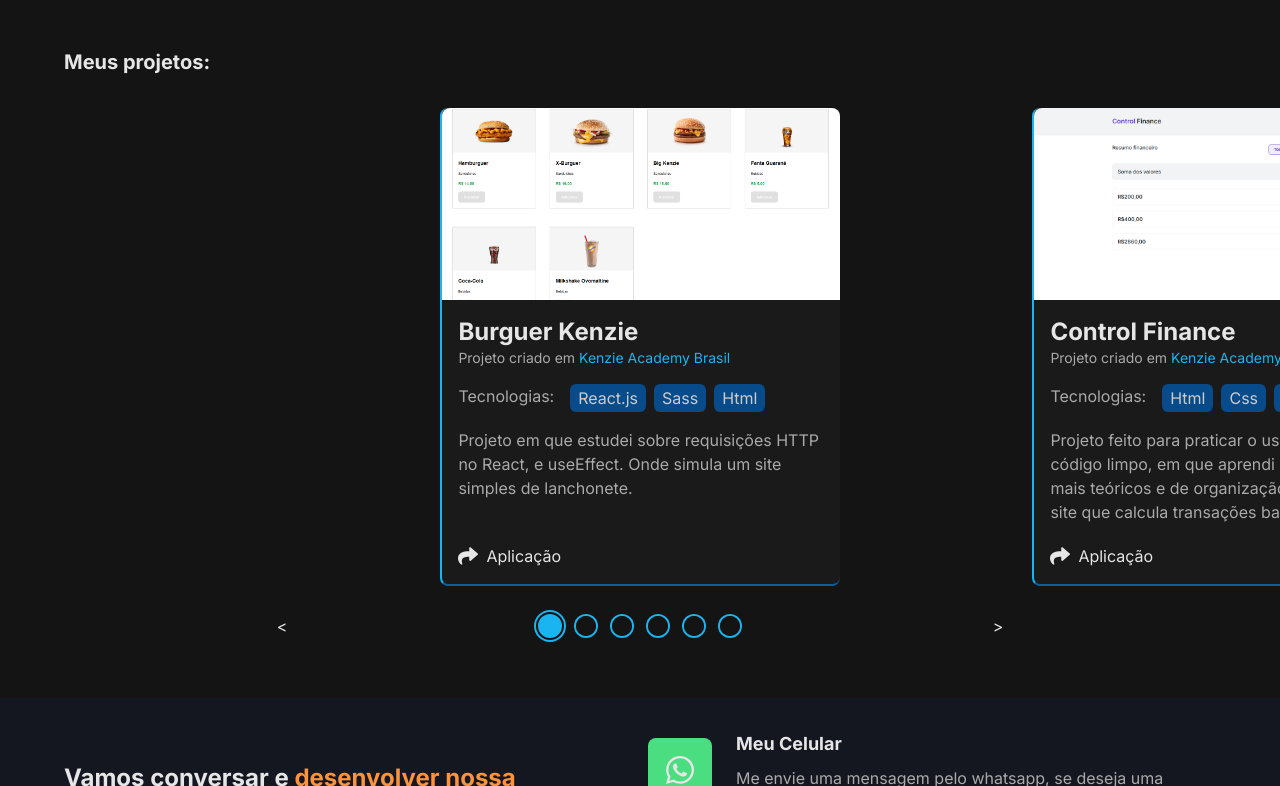
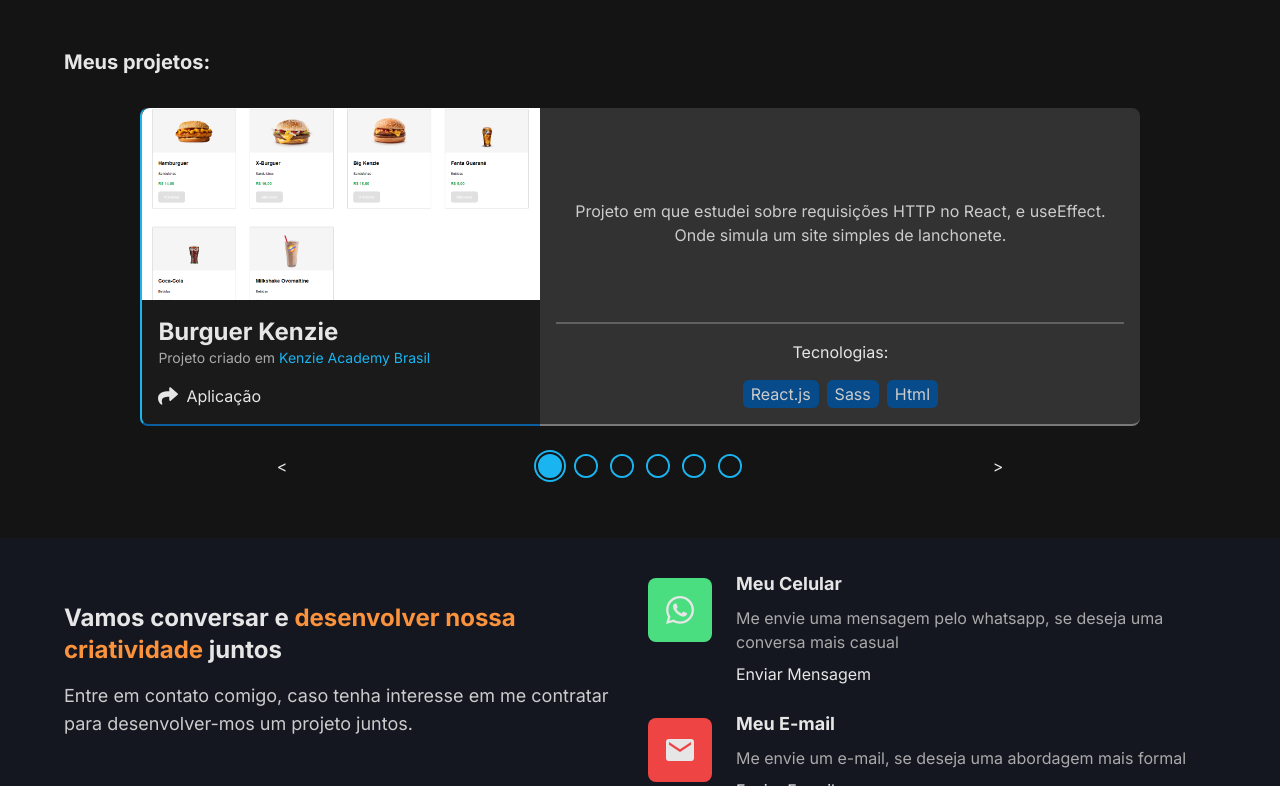
Before and after one commit to Willcley/Portif-lio, a Next.js app: page / in a window 1280 px wide. Shown: the part 756-1542 px from the top of the page. Built offline with nearby package versions, Linux system fonts and the light colour scheme.

Commit message:
feat: update card style

```diff
--- a/src/components/Projects/ProjectList/ProjectCard/index.tsx
+++ b/src/components/Projects/ProjectList/ProjectCard/index.tsx
@@ -1,8 +1,10 @@
 import Link from "next/link";
+import { useEffect, useState } from "react";
 
 import { FaGithub, FaShare } from "react-icons/fa";
 
 export const ProjectCard = ({
+    cardNumber,
     id,
     img,
     isNew,
@@ -10,46 +12,71 @@ export const ProjectCard = ({
     kenzie,
     techList,
     description,
+    finishedAt,
     linkGithub,
     publicGithub,
     linkApplication,
     online,
 }: any) => {
+    const [ moreInfo, setMoreInfo ] = useState(false);
+    const [ contentInfo, setContentInfo ] = useState(false);
+    const [ opacityInfo, setOpacityInfo ] = useState(false);
+
+    useEffect(() => {
+        if (cardNumber === id) {
+            setTimeout(() => setMoreInfo(true), 1000);
+            setTimeout(() => setContentInfo(true), 1200);
+            setTimeout(() => setOpacityInfo(true), 1300);
+        } else if (moreInfo) {
+            setMoreInfo(false);
+            setContentInfo(false);
+            setOpacityInfo(false);
+        };
+    }, [cardNumber]);
+
     return (
         <li id={id} className={`
             flex justify-center
             px-24
             snap-center
         `}>
-            <div className="
+            <div className={`
                 flex flex-col
-                min-w-[400px] rounded-lg
+                min-w-[400px] max-w-[400px]
+                rounded-tl-lg rounded-bl-lg
+                ${cardNumber !== id ? (
+                    "rounded-tr-lg rounded-br-lg"
+                ) : null}
                 bg-grey-800 bg-opacity-20
                 border-b-2 border-b-blue-800
                 border-l-2 border-l-blue-400
-            ">
+            `}>
                 <div className="
+                    relative
                     flex justify-center min-h-48 max-h-48
                     bg-grey-900 rounded-lg
                 ">
                     {img ? (
-                        <img className="
+                        <img className={`
                             object-cover
-                            rounded-tl-lg rounded-tr-lg
-                        " src={`./imgs/projects/${img}`} />
+                            rounded-tl-lg
+                            ${!moreInfo ? "rounded-tr-lg" : null}
+                        `} src={`./imgs/projects/${img}`} />
                     ) : (
-                        <div className="
+                        <div className={`
                             flex items-center
                             w-full h-48
-                            rounded-tl-lg rounded-tr-lg
+                            rounded-tl-lg
+                            ${!moreInfo ? "rounded-tr-lg" : null}
                             bg-grey-800
-                        ">
-                            <p className="
+                        `}>
+                            <p className={`
                                 flex justify-center items-center
-                                w-full h-16
+                                duration-200
+                                w-full ${moreInfo ? "h-full" : "h-16"}
                                 bg-grey-300 bg-opacity-20
                                 text-lg font-bold
-                            ">Sem imagem</p>
+                            `}>Sem imagem</p>
                         </div>
                     )}
                 </div>
@@ -81,25 +108,6 @@ export const ProjectCard = ({
                                 </p>
                             ) : null}
                         </div>
-                        <div className="
-                            flex flex-col gap-4 flex-wrap
-                            sm:flex-row
-                        ">
-                            <p className="text-grey-300">Tecnologias:</p>
-                            <ul className="flex gap-2 text-grey-300">
-                                {techList?.map((tech: string) => (
-                                    <li className="
-                                        bg-blue-900 text-grey-200
-                                        rounded-md px-2 py-0.5
-                                    " key={tech}>
-                                        {tech}
-                                    </li>
-                                ))}
-                            </ul>
-                        </div>
-                        <p className="text-grey-300">
-                            {description}
-                        </p>
                     </div>
                     <ul className="flex gap-4">
                         {publicGithub ? (
@@ -121,6 +129,54 @@ export const ProjectCard = ({
                     </ul>
                 </div>
             </div>
+            <div className={`
+                relative
+                flex flex-col justify-between
+                duration-200 ease-linear
+                ${moreInfo ? "p-4" : "p-0"}
+                ${moreInfo ? "w-[600px]" : "w-0"}
+                rounded-tr-lg rounded-br-lg
+                bg-grey-300 bg-opacity-20
+                backdrop-blur-sm
+                border-b-2 border-grey-100 border-opacity-40
+            `}>
+                <p className={`
+                    ${!contentInfo ? "hidden" : null}
+                    ${opacityInfo ? "opacity-100" : "opacity-0"}
+                    flex justify-center items-center text-center
+                    duration-200
+                    h-full
+                    text-grey-200
+                    `}>
+                    {description}
+                </p>
+                <div className={`
+                    ${!contentInfo ? "hidden" : null}
+                    ${opacityInfo ? "opacity-100" : "opacity-0"}
+                    duration-200
+                    flex flex-col items-center gap-4
+                `}>
+                    <hr className="
+                        w-full
+                        border border-grey-300 border-opacity-40"
+                    />
+                    <h4 className="text-grey-100">Tecnologias:</h4>
+                    <ul className="
+                        duration-200
+                        flex justify-center gap-2 flex-wrap
+                        text-grey-300
+                    ">
+                        {techList?.map((tech: string) => (
+                            <li className="
+                                bg-blue-900 text-grey-200
+                                rounded-md px-2 py-0.5
+                            " key={tech}>
+                                {tech}
+                            </li>
+                        ))}
+                    </ul>
+                </div>
+            </div>
         </li>
     );
 };
--- a/src/components/Projects/ProjectList/index.tsx
+++ b/src/components/Projects/ProjectList/index.tsx
@@ -8,18 +8,13 @@ export const ProjectList = ({ projectList }: any) => {
     const [ cardNumber, setCardNumber ] = useState(0);
 
     useEffect(() => {
-        const firstRadio = document.getElementById("radio0");
-        if (firstRadio) {
-            firstRadio.checked = true;
-        };
-    }, []);
-
-    useEffect(() => {
-        const scrollProjects = document.getElementById("scrollProjects");
-        scrollProjects?.scroll({
-            left: (cardNumber) * 600,
-            behavior: "smooth",
-        });
+        setTimeout(() => {
+            const scrollProjects = document.getElementById("scrollProjects");
+            scrollProjects?.scroll({
+                left: (cardNumber) * 600,
+                behavior: "smooth",
+            });
+        }, 400);
 
         const checkRadio = document.getElementById(`radio${cardNumber}`);
         if (checkRadio) {
@@ -47,6 +42,7 @@ export const ProjectList = ({ projectList }: any) => {
                     (project: TProject, i: number) => (
                         <ProjectCard
                             key={i}
+                            cardNumber={cardNumber}
                             id={i}
                             img={project.img}
                             isNew={project.isNew}
@@ -54,7 +50,7 @@ export const ProjectList = ({ projectList }: any) => {
                             kenzie={project.kenzie}
                             techList={project.techList}
                             description={project.description}
-
+                            finishedAt={project.finishedAt}
                             linkGithub={project.linkGithub}
                             publicGithub={project.publicGithub}
                             linkApplication={project.linkAppliaction}
@@ -79,6 +75,8 @@ export const ProjectList = ({ projectList }: any) => {
                     onClick={() => {
                         if (cardNumber > 0) {
                             setCardNumber(cardNumber - 1);
+                        } else {
+                            setCardNumber((projectList.length - 1));
                         };
                     }}
                 >
@@ -93,10 +91,7 @@ export const ProjectList = ({ projectList }: any) => {
                                 name="radio"
                                 hidden={true}
                                 className="peer"
-                                onClick={() => {
-                                    setCardNumber(i)
-                                    console.log(cardNumber)
-                                }}
+                                onClick={() => setCardNumber(i)}
                             />
                             <label
                                 htmlFor={`radio${i}`}
@@ -124,6 +119,8 @@ export const ProjectList = ({ projectList }: any) => {
                     onClick={() => {
                         if (cardNumber < (projectList.length - 1)) {
                             setCardNumber(cardNumber + 1);
+                        } else {
+                            setCardNumber(0);
                         };
                     }}
                 >
```
